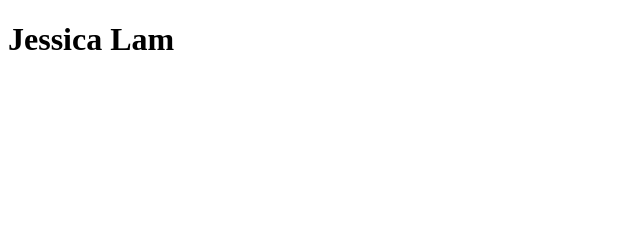
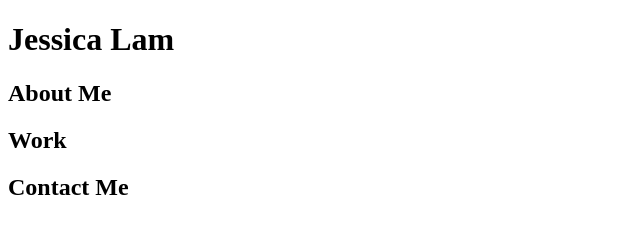
Before and after one commit to jlam6132/work-portfolio, a plain HTML site: page index.html in a window 1280 px wide. Shown: the whole page, without its empty margins (0-640 px from the left). Drawn offline with Linux system fonts and the light colour scheme.

Commit message:
html outline and gitignore

```diff
--- a/index.html
+++ b/index.html
@@ -5,6 +5,31 @@
     <title>Jessica Lam Work Portfolio</title>
 </head>
 <body>
-    <h1>Jessica Lam</h1>
+    <!--navigation-->
+    <header>
+        <h1>Jessica Lam</h1>
+    </header>
+
+    <!--hero/jumbotron-->
+    <section>
+
+    </section>
+
+    <!--About Me-->
+    <section>
+        <h2>About Me</h2>
+    </section>
+
+    <!--Work-->
+    <section>
+        <h2>Work</h2>
+    </section>
+
+    <!--Contact Me-->
+    <footer>
+        <h2>Contact Me</h2>
+    </footer>
+
+
 </body>
 </html>
```
Also changed, not shown: 1 other file.
